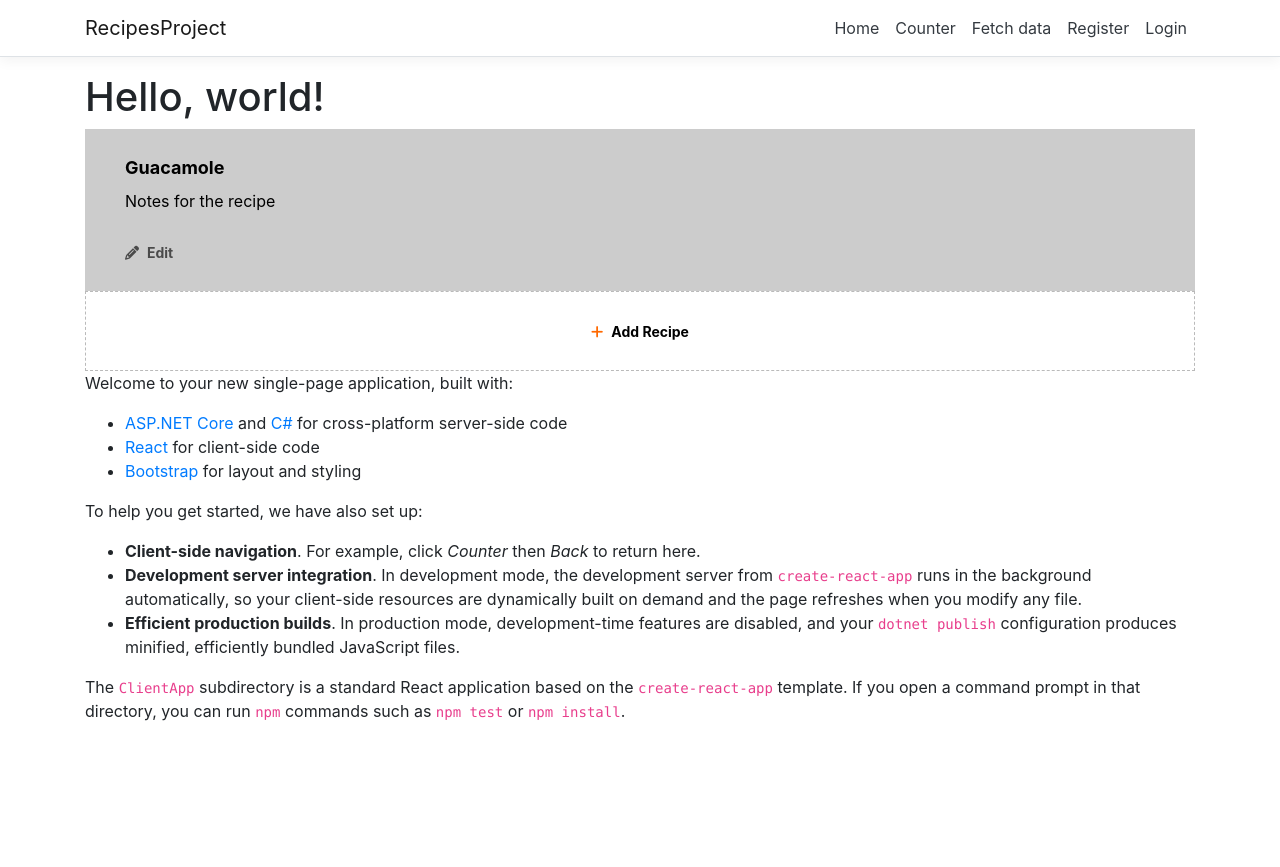
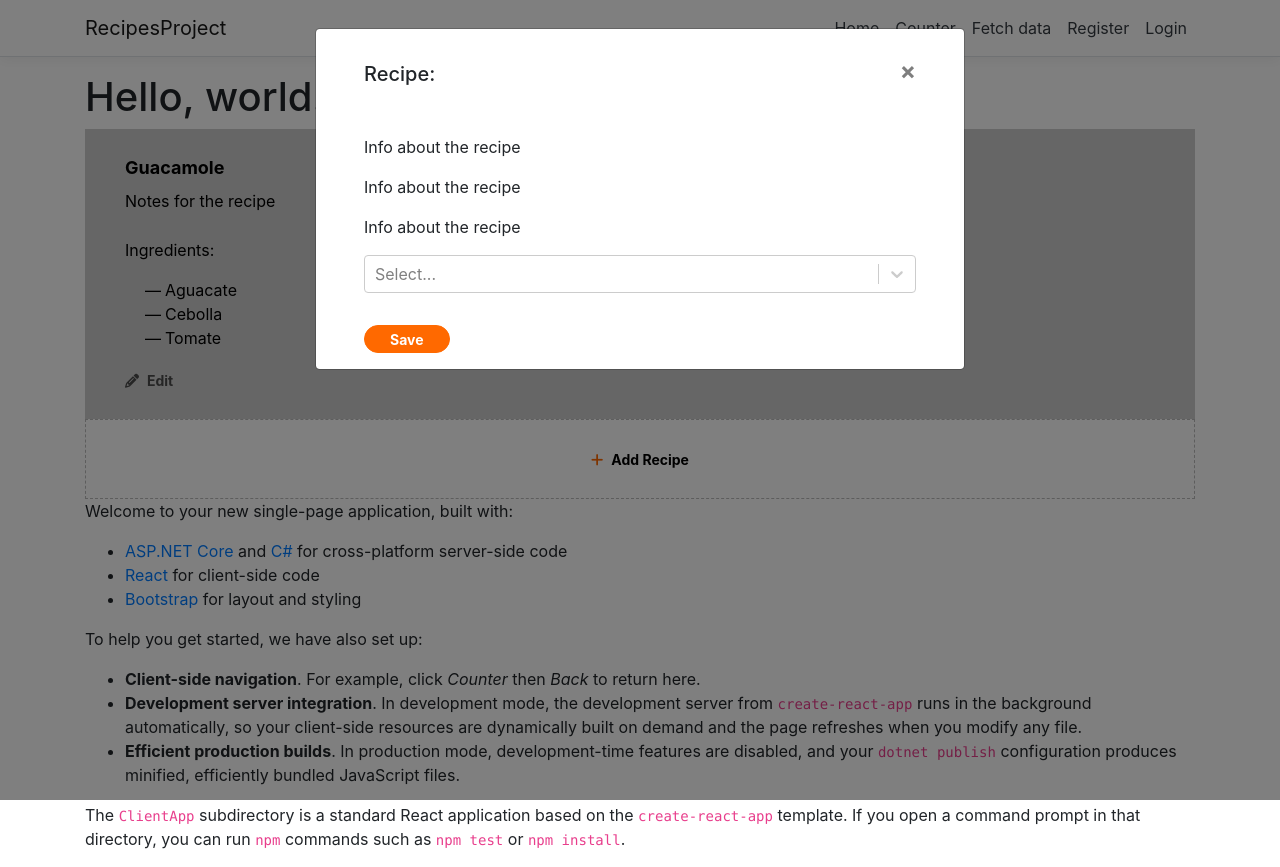
Before and after one commit to IchiyonM14/react-dotnet-app, a React (Create React App) app in the folder ClientApp/: page / in a window 1280 px wide. Before the commit the page ends 800 px from the top, so only its background shows below. Built offline with nearby package versions, Linux system fonts and the light colour scheme; no server answers.

Commit message:
Added modal component. Added creatable multiselect component.

```diff
--- a/ClientApp/package.json
+++ b/ClientApp/package.json
@@ -14,6 +14,7 @@
     "react-router-bootstrap": "^0.25.0",
     "react-router-dom": "^5.1.2",
     "react-scripts": "^3.4.4",
+    "react-select": "^4.3.0",
     "reactstrap": "^8.9.0",
     "rimraf": "^2.6.2",
     "sass": "^1.32.11",
--- a/ClientApp/src/assets/scss/components/Button/_button.scss
+++ b/ClientApp/src/assets/scss/components/Button/_button.scss
@@ -5,6 +5,8 @@
   font-size: 14px;
   font-weight: 700;
   height: 28px;
+  margin-left: 0;
+  margin-right: 0;
   padding-left: 25px;
   padding-right: 25px;
   text-align: center;
--- /dev/null
+++ b/ClientApp/src/assets/scss/components/Modal/_modal.scss
@@ -0,0 +1,22 @@
+.Modal {
+    max-width: 650px;
+    & .modal-content{
+        padding: 0px 48px;
+    }
+    &-header{
+        border: none;
+        font-size: 24px;
+        font-weight: 700;
+        padding: 30px 0;
+    }
+    &-body{
+        padding-left: 0;
+        padding-right: 0;
+    }
+    &-footer{
+        border: none;
+        justify-content: flex-start;
+        padding-left: 0;
+        padding-right: 0;
+    }
+}
--- a/ClientApp/src/assets/scss/components/Recipe/_recipe.scss
+++ b/ClientApp/src/assets/scss/components/Recipe/_recipe.scss
@@ -41,6 +41,16 @@
     flex-direction: row;
     justify-content: flex-start;
   }
+  &-items{
+    list-style: none;
+  }
+  &-item{
+    &::before {
+      content: '\2014';
+      margin-left: -20px;
+      position: absolute;
+    }
+  }
   &:hover {
     .Recipe-delete {
       display: block;
--- a/ClientApp/src/assets/scss/main.scss
+++ b/ClientApp/src/assets/scss/main.scss
@@ -11,6 +11,7 @@
 @import "./components/Checkbox/checkbox";
 @import "./components/Button/button";
 @import "./components/AddRecipe/addRecipe";
+@import "./components/Modal/modal";
 @import "./components/Recipe/recipe";
 
 //  Pages
--- a/ClientApp/src/components/Home.js
+++ b/ClientApp/src/components/Home.js
@@ -1,16 +1,36 @@
 import React, { Component } from 'react';
+import CreatableSelect from 'react-select/creatable';
 import Recipe from "./recipe";
 import AddRecipe from "./add-recipe";
+import Modal from "./modal";
 
 export class Home extends Component {
   static displayName = Home.name;
+
+  handleMultiselectChange = (newValue, actionMeta) => {
+    console.group('Value Changed');
+    console.log(newValue);
+    console.log(`action: ${actionMeta.action}`);
+    console.groupEnd();
+  }
 
   render() {
     return (
       <div>
         <h1>Hello, world!</h1>
+
         <Recipe name="Guacamole" notes="Notes for the recipe" isCompleted />
         <AddRecipe />
+        <Modal title="Recipe:" isOpen>
+          <p>Info about the recipe</p>
+          <p>Info about the recipe</p>
+          <p>Info about the recipe</p>
+          <CreatableSelect
+            isMulti
+            onChange={this.handleMultiselectChange}
+          />
+        </Modal>
+
         <p>Welcome to your new single-page application, built with:</p>
         <ul>
           <li><a href='https://get.asp.net/'>ASP.NET Core</a> and <a href='https://msdn.microsoft.com/en-us/library/67ef8sbd.aspx'>C#</a> for cross-platform server-side code</li>
--- /dev/null
+++ b/ClientApp/src/components/modal/index.js
@@ -0,0 +1,60 @@
+import React, { useState, useEffect } from 'react';
+import PropTypes from 'prop-types';
+import { Modal, ModalHeader, ModalBody, ModalFooter } from 'reactstrap';
+import Button from "../button";
+
+const CustomModal = (props) => {
+    const { title, onClose, children, hasFooter, isOpen } = props;
+    const [modal, setModal] = useState(isOpen);
+
+    useEffect(() => {
+        setModal(isOpen);
+    }, [isOpen]);
+
+    const toggle = () => {
+        setModal(!modal);
+
+        if (onClose && typeof onClose === 'function') {
+            onClose();
+        }
+    }
+
+    const handleSaveClick = () => {
+        toggle();
+    }
+
+    const renderFooter = () => {
+        if (!hasFooter) return;
+        return (
+            <ModalFooter className="Modal-footer">
+                <Button className="primary" onClick={handleSaveClick}>Save</Button>
+            </ModalFooter>
+        )
+    }
+
+    return (
+        <Modal isOpen={modal} toggle={toggle} className="Modal">
+            <ModalHeader toggle={toggle} className="Modal-header">{title}</ModalHeader>
+            <ModalBody className="Modal-body">
+                {children}
+            </ModalBody>
+            { renderFooter()}
+        </Modal>
+    )
+}
+
+CustomModal.propTypes = {
+    title: PropTypes.string.isRequired,
+    onClose: PropTypes.func,
+    children: PropTypes.any.isRequired,
+    hasFooter: PropTypes.bool,
+    isOpen: PropTypes.bool.isRequired
+}
+
+CustomModal.defaultProps = {
+    onClose: () => { },
+    hasFooter: true,
+    isOpen: false
+}
+
+export default CustomModal;
--- a/ClientApp/src/components/recipe/index.js
+++ b/ClientApp/src/components/recipe/index.js
@@ -1,15 +1,32 @@
-import React from 'react';
+import React, { Fragment } from 'react';
 import Button from "../button";
 import PropTypes from 'prop-types';
 
 const Recipe = (props) => {
-    const { name, notes } = props;
+    const { name, notes, items } = props;
+
+    const renderItems = () => {
+        if (!items || !items.length) return;
+        return (
+            <Fragment>
+                <p className="Recipe-subtitle">Ingredients:</p>
+                <ul className="Recipe-items">
+                    {
+                        items.map((i) => {
+                            return <li key={i.id} className="Recipe-item">{i.name}</li>
+                        })
+                    }
+                </ul>
+            </Fragment>
+        )
+    }
 
     return (
         <div className="Recipe">
             <button className="Recipe-delete"><i class="far fa-times-circle"></i></button>
             <p className="Recipe-name">{name}</p>
             <p className="Recipe-notes">{notes}</p>
+            { renderItems()}
             <div className="Recipe-controls">
                 <Button className="plain pl-0"><i class="fas fa-pencil-alt mr-2"></i>Edit</Button>
             </div>
@@ -18,7 +35,8 @@ const Recipe = (props) => {
 }
 
 Recipe.defaultProps = {
-    isCompleted: true
+    isCompleted: true,
+    items: [{ id: 1, name: "Aguacate" }, { id: 2, name: "Cebolla" }, { id: 3, name: "Tomate" }]
 }
 
 Recipe.propTypes = {
```
Also changed, not shown: 1 other file (tests, documents, lock files or other folders).
